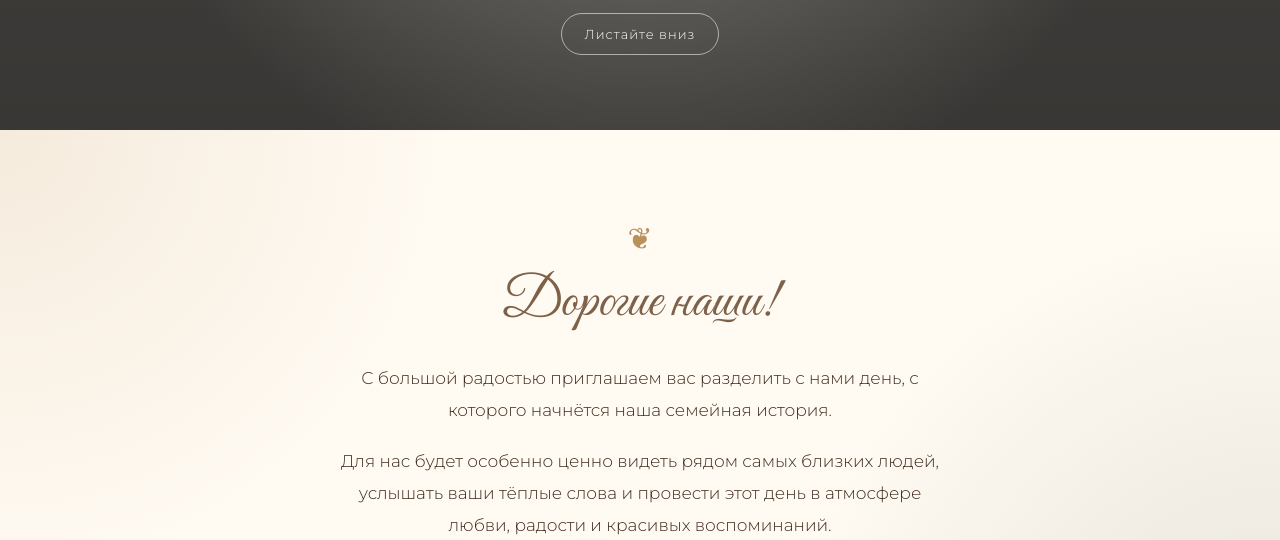
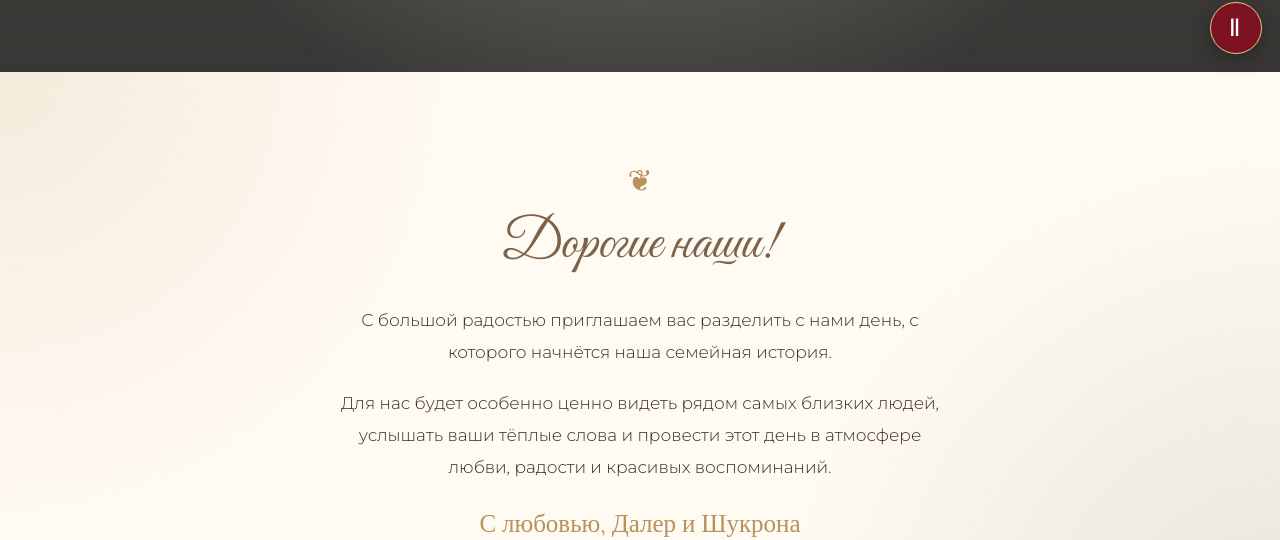
Before and after one commit to nekqadamovsino-spec/wedding-dalershukrona, a plain HTML site: page index.html in a window 1280 px wide. Shown: the part 728-1268 px from the top of the page. Drawn offline with nearby package versions, Linux system fonts and the light colour scheme.

Commit message:
Add music button styles and animations
Added styles for a fixed music button with animations.

```diff
--- a/style.css
+++ b/style.css
@@ -119,3 +119,54 @@ button:active,
     transition: none;
   }
 }
+.music-button {
+  position: fixed;
+  right: 18px;
+  bottom: 18px;
+  z-index: 9999;
+
+  width: 52px;
+  height: 52px;
+  padding: 0;
+
+  border: 1px solid #e8c77b;
+  border-radius: 50%;
+
+  background: rgba(128, 16, 34, 0.95);
+  color: white;
+
+  font-size: 24px;
+  line-height: 1;
+
+  display: flex;
+  align-items: center;
+  justify-content: center;
+
+  box-shadow: 0 6px 20px rgba(0, 0, 0, 0.3);
+  cursor: pointer;
+
+  transition: transform 0.2s ease;
+}
+
+.music-button:active {
+  transform: scale(0.92);
+}
+
+.music-button.playing {
+  animation: musicPulse 2s infinite;
+}
+
+@keyframes musicPulse {
+  0%,
+  100% {
+    box-shadow:
+      0 6px 20px rgba(0, 0, 0, 0.3),
+      0 0 0 0 rgba(232, 199, 123, 0.5);
+  }
+
+  50% {
+    box-shadow:
+      0 6px 20px rgba(0, 0, 0, 0.3),
+      0 0 0 10px rgba(232, 199, 123, 0);
+  }
+}
```
